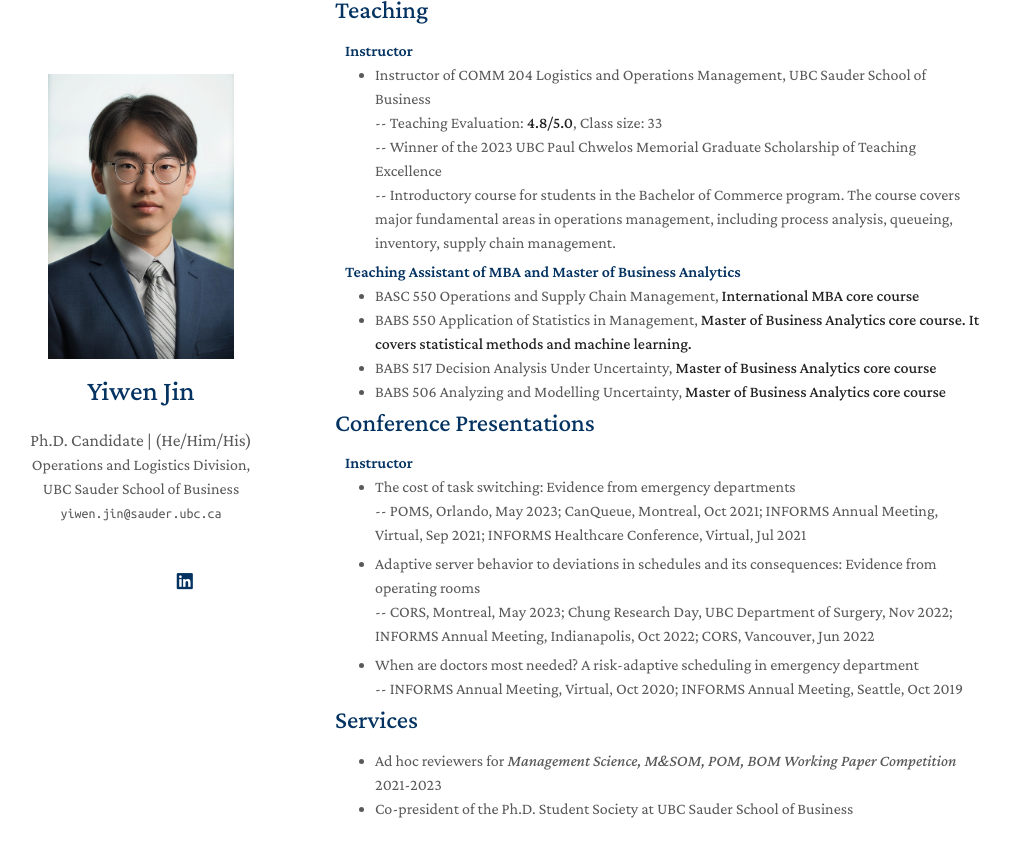
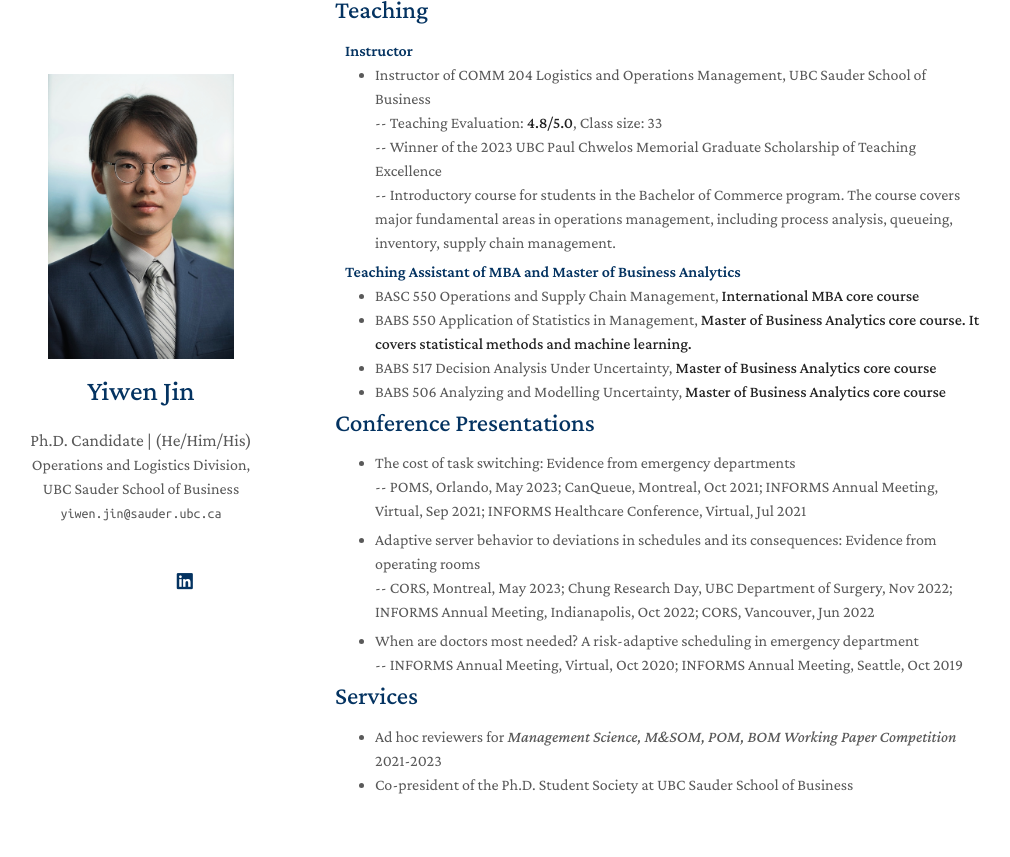
Before and after one commit to zeyang1225/zeyang1225.github.io, a Jekyll site: the page built from index.md, in a window 1280 px wide and 900 px high, scrolled down 2137 px. Shown: the top 857 px of the window, without its empty margins (135-1145 px from the left). Built offline with Jekyll 4.4.1, drawn with Linux system fonts in a browser that asks for light colours; nearby versions of some CDN libraries; a style sheet for code colours, icons or effects is not loaded; our own code applies the rules of GitHub Pages for plain Markdown files.

Commit message:
Update talks.md

```diff
--- a/_includes/talks.md
+++ b/_includes/talks.md
@@ -1,5 +1,5 @@
 ## Conference Presentations
-<h4 style="margin:0 10px 0;">Instructor</h4>
+
 <ul style="margin:0 0 5px;">
   <li><autocolor>The cost of task switching: Evidence from emergency departments</autocolor></li>
       -- POMS, Orlando, May 2023; CanQueue, Montreal, Oct 2021; INFORMS Annual Meeting, Virtual, Sep 2021; INFORMS Healthcare Conference, Virtual, Jul 2021<br>
```
